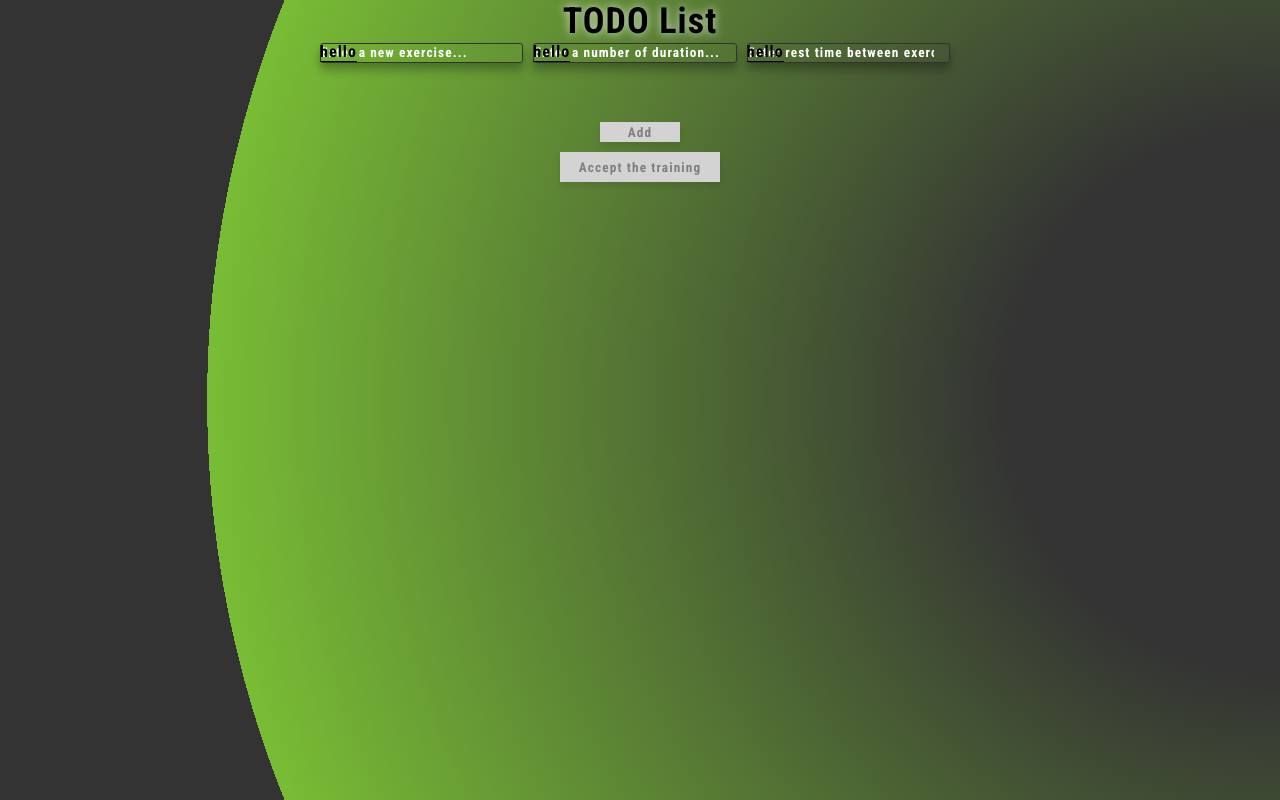
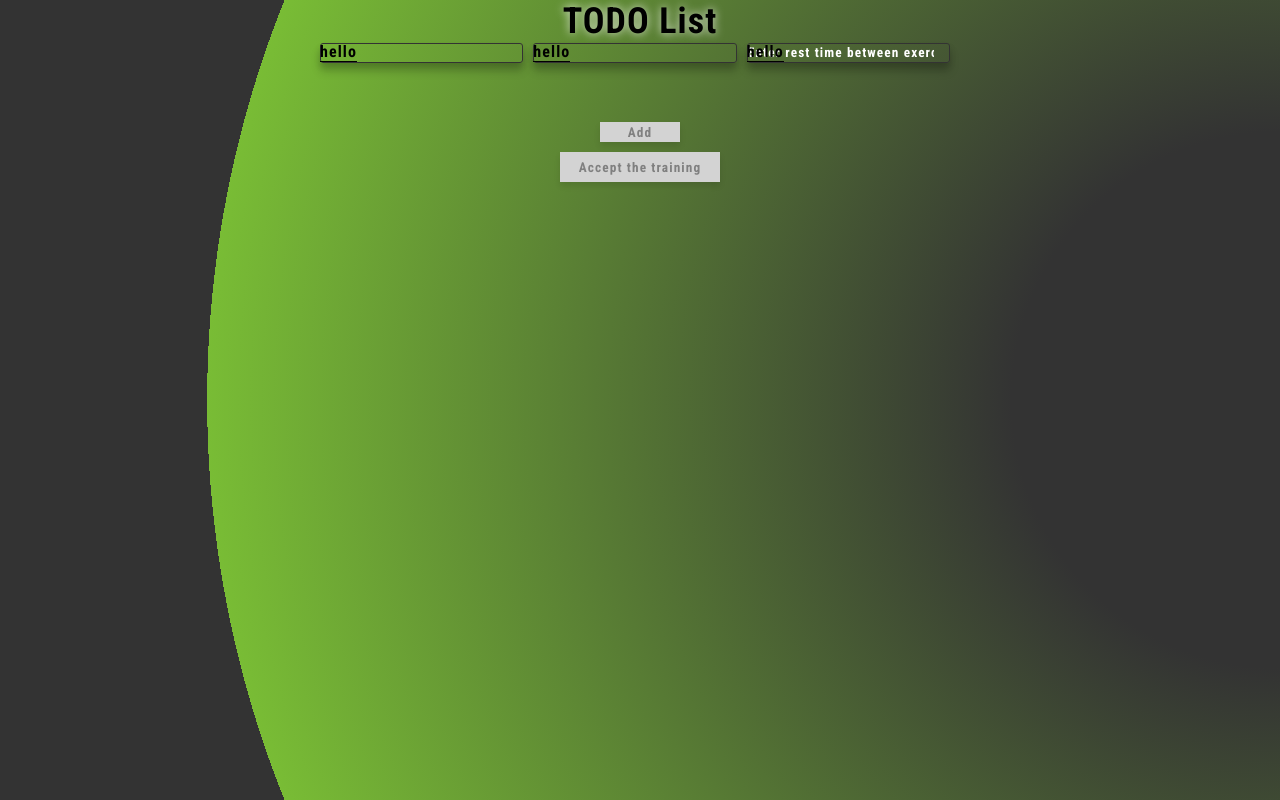
Before and after one commit to HegryLuis/gym-timer, a React (Create React App) app: page / in a window 1280 px wide. Built offline with nearby package versions, Linux system fonts and the light colour scheme.

Commit message:
rename the props

```diff
--- a/src/App.js
+++ b/src/App.js
@@ -18,10 +18,10 @@ function App() {
             {flag ? (
                 <TodoList
                     todos={todos}
-                    setTodos={setTodos}
+                    onSetTodos={setTodos}
                     restTime={restTime}
-                    setRestTime={setRestTime}
-                    setFlag={setFlag}
+                    onSetRest={setRestTime}
+                    onSetFlag={setFlag}
                 />
             ) : (
                 <GymTimer todos={todos} restTime={restTime} />
--- a/src/Components/TodoFillers.jsx
+++ b/src/Components/TodoFillers.jsx
@@ -1,16 +1,16 @@
 import React from "react";
 import TodoInput from "./UI/TodoInput/TodoInput";
 
-const TodoFillers = ({ newTodo, setNewTodo, restTime, setRestTime }) => {
+const TodoFillers = ({ newTodo, onSetTodo, restTime, onSetRest }) => {
     return (
         <div className="todo-fillers">
             <TodoInput
                 type="text"
                 value={newTodo.exercise}
                 onChange={(e) =>
-                    setNewTodo({ ...newTodo, exercise: e.target.value })
+                    onSetTodo({ ...newTodo, exercise: e.target.value })
                 }
-                placeholder="Enter a new exercise..."
+                // placeholder="Enter a new exercise..."
                 label="hello"
             />
             <TodoInput
@@ -18,16 +18,16 @@ const TodoFillers = ({ newTodo, setNewTodo, restTime, setRestTime }) => {
                 min={1}
                 value={newTodo.duration}
                 onChange={(e) =>
-                    setNewTodo({ ...newTodo, duration: e.target.value })
+                    onSetTodo({ ...newTodo, duration: e.target.value })
                 }
-                placeholder="Enter a number of duration..."
+                // placeholder="Enter a number of duration..."
                 label="hello"
             />
             <TodoInput
                 type="number"
                 min={0}
                 value={restTime}
-                onChange={(e) => setRestTime(e.target.value)}
+                onChange={(e) => onSetRest(e.target.value)}
                 placeholder="Enter rest time between exercises..."
                 label="hello"
             />
--- a/src/Components/TodoItem.jsx
+++ b/src/Components/TodoItem.jsx
@@ -3,12 +3,12 @@ import TodoButton from "./UI/TodoButton/TodoButton";
 
 // use onRemove instead of removeTodo & index
 // on<Action> - style for function-props
-const TodoItem = ({ exercise, duration, removeTodo, index }) => {
+const TodoItem = ({ exercise, duration, onRemove, index }) => {
     return (
         <>
             {exercise} : {duration} sec.
             <TodoButton
-                onClick={() => removeTodo(index)}
+                onClick={() => onRemove(index)}
                 style={{ width: "60px" }}
             >
                 Remove
--- a/src/Components/TodoList.jsx
+++ b/src/Components/TodoList.jsx
@@ -1,23 +1,22 @@
 import React, { useState } from "react";
 import TodoButton from "./UI/TodoButton/TodoButton";
-import TodoInput from "./UI/TodoInput/TodoInput";
 import TodoItem from "./TodoItem";
 import { TransitionGroup, CSSTransition } from "react-transition-group";
 import TodoFillers from "./TodoFillers";
 
-const TodoList = ({ todos, setTodos, restTime, setRestTime, setFlag }) => {
+const TodoList = ({ todos, onSetTodos, restTime, onSetRest, onSetFlag }) => {
     const [newTodo, setNewTodo] = useState({ exercise: "", duration: "" });
 
-    const addTodo = () => {
+    const handleAddTodo = () => {
         if (newTodo.exercise.trim() !== "" && newTodo.duration !== "") {
-            setTodos([...todos, newTodo]);
+            onSetTodos([...todos, newTodo]);
             setNewTodo({ exercise: "", duration: "" });
         }
     };
 
-    const removeTodo = (index) => {
+    const handleRemoveTodo = (index) => {
         const updatedTodos = todos.filter((_, i) => i !== index);
-        setTodos(updatedTodos);
+        onSetTodos(updatedTodos);
     };
 
     return (
@@ -26,9 +25,9 @@ const TodoList = ({ todos, setTodos, restTime, setRestTime, setFlag }) => {
 
             <TodoFillers
                 newTodo={newTodo}
-                setNewTodo={setNewTodo}
+                onSetTodo={setNewTodo}
                 restTime={restTime}
-                setRestTime={setRestTime}
+                onSetRest={onSetRest}
             />
 
             <TodoButton
@@ -36,7 +35,7 @@ const TodoList = ({ todos, setTodos, restTime, setRestTime, setFlag }) => {
                     newTodo.exercise.trim() === "" || newTodo.duration === ""
                 }
                 style={{ margin: "10px 0" }}
-                onClick={addTodo}
+                onClick={handleAddTodo}
             >
                 Add
             </TodoButton>
@@ -54,7 +53,7 @@ const TodoList = ({ todos, setTodos, restTime, setRestTime, setFlag }) => {
                                 <TodoItem
                                     exercise={todo.exercise}
                                     duration={todo.duration}
-                                    removeTodo={removeTodo}
+                                    onRemove={handleRemoveTodo}
                                     index={index}
                                 />
                             </li>
@@ -64,7 +63,7 @@ const TodoList = ({ todos, setTodos, restTime, setRestTime, setFlag }) => {
             </ul>
 
             <TodoButton
-                onClick={() => setFlag(false)}
+                onClick={() => onSetFlag(false)}
                 style={{ width: "160px", height: "30px" }}
                 disabled={todos.length === 0 || restTime === ""}
             >
```
